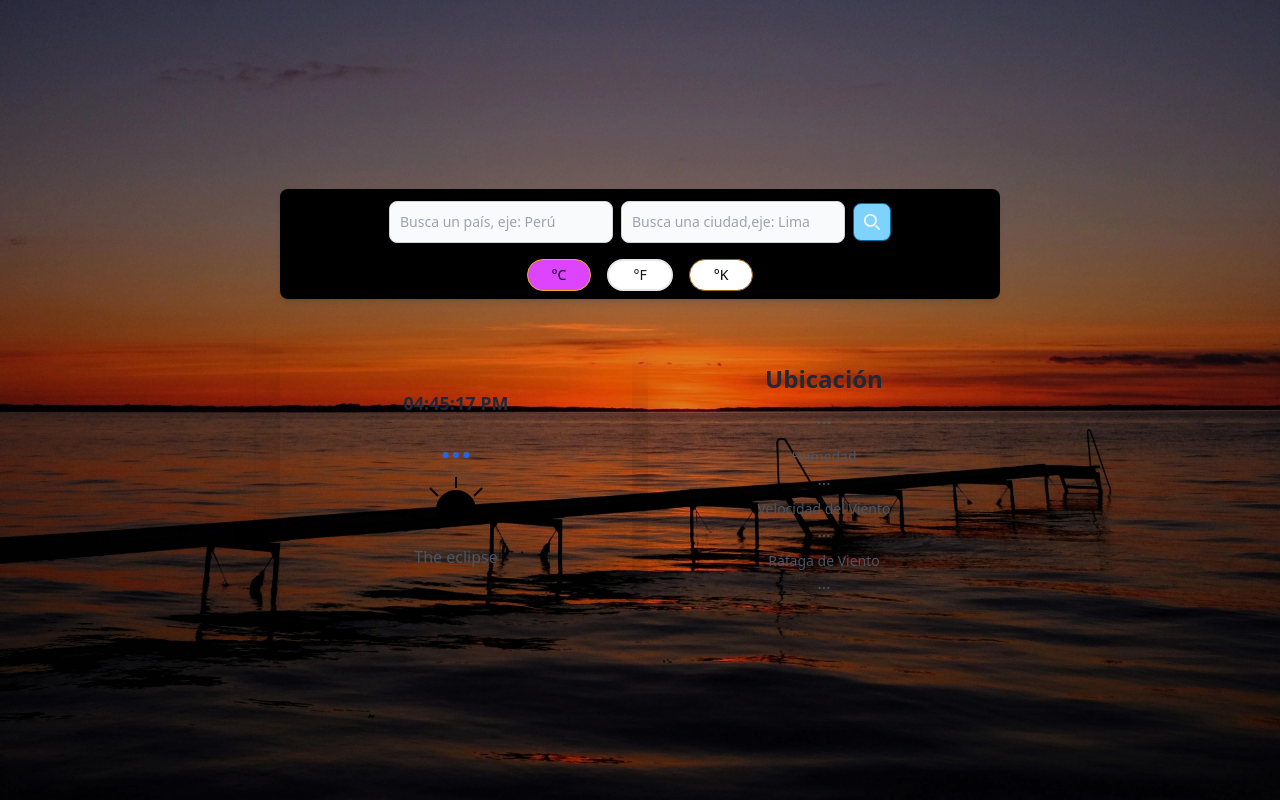
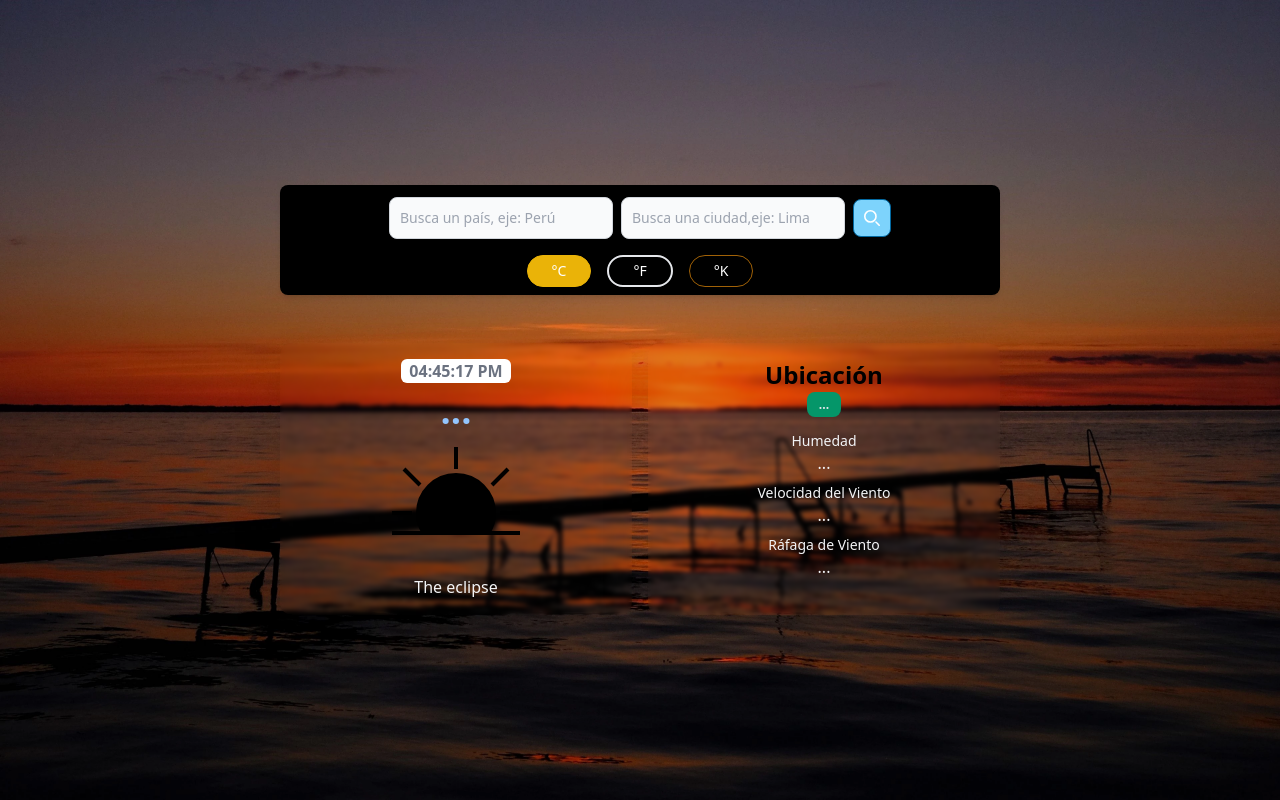
Before and after one commit to Joselow/weather-app, a website with bundled scripts: page index.html in a window 1280 px wide. Built offline with nearby package versions, Linux system fonts and the light colour scheme; no server answers.

Commit message:
[c] styles

```diff
--- a/helpers/index.js
+++ b/helpers/index.js
@@ -1,4 +1,4 @@
-import { unitsMap } from '../constants/units.js'
+import { units, unitsMap } from '../constants/units.js'
 import { currentHour } from '../utils/time.js'
 import { tempValue, icon, located, description, windS, windG, meteor, humidity, scaleC, scaleF, scaleK } from '../constants/htmlElements.js'
 import { meteorInSpanish } from '../constants/units.js'
@@ -59,7 +59,7 @@ export function changeBg ( hour) {
   }else if ( hour > 12 ) {
     document.body.style = 'background-image: url("static/afternoon.webp")'
   }else{
-    document.body.style = 'background-image: url("static/morning.jpg");color:#000'
+    document.body.style = 'background-image: url("static/morning.webp");color:#000'
   }
 }
 
@@ -74,9 +74,23 @@ export function setActiveScale(activeScale) {
   scales.forEach(scale => {
     const element = scale.element
     if (scale.name === activeScale) {
-      element.style.background = '#d4f'
+      if(activeScale === units.celcius.name) {
+        element.classList.add('bg-yellow-500')
+      } else if (activeScale === units.fahrenheit.name) {
+        element.classList.add('bg-gray-200', 'text-gray-950')
+      }
+      else {
+        element.classList.add('bg-purple-800')
+      }
     } else {
-      element.style.background = '#fff'
+      if(scale.name === units.celcius.name) {
+        element.classList.remove('bg-yellow-500')
+      } else if (scale.name === units.fahrenheit.name) {
+        element.classList.remove('bg-gray-200', 'text-gray-950')
+      }
+      else {
+        element.classList.remove('bg-purple-800')
+      }
     }
   });
 }
--- a/index.html
+++ b/index.html
@@ -6,6 +6,9 @@
     <title>Clima</title>
 
     <meta name="viewport" content="width=device-width, initial-scale=1.0" />
+
+    <link rel="preload" href="./static/morning.webp" as="image">
+
 
     <script src="https://cdn.tailwindcss.com"></script>
     <style>
@@ -102,21 +105,21 @@
             <button
               type="button"
               id="scale-c"
-              class="scale-c border border-yellow-500 border hover:bg-yellow-500 focus:outline-none focus:ring-4 focus:ring-yellow-300 font-medium rounded-full text-sm py-1 px-6 text-center me-2 mb-2"
+              class="scale-c text-white border border-yellow-500 border hover:bg-yellow-500 focus:outline-none focus:ring-2 focus:ring-yellow-200 font-medium rounded-full text-sm py-1 px-6 text-center me-2 mb-2"
             >
               °C
             </button>
             <button
               type="button"
               id="scale-f"
-              class="scale-f py-1 px-6 me-2 mb-2 text-sm font-medium text-gray-900 focus:outline-none bg-white rounded-full border-2 border-gray-200 hover:bg-gray-200 hover:text-blue-700 focus:z-10 focus:ring-4 focus:ring-gray-100"
+              class="scale-f text-white py-1 px-6 me-2 mb-2 text-sm font-medium text-gray-900 focus:outline-none rounded-full border-2 border-gray-200 hover:bg-gray-200 hover:text-blue-700 focus:ring-2 focus:ring-gray-400"
             >
               °F
             </button>
             <button
               type="button"
               id="scale-k"
-              class="scale-k border-yellow-700 border hover:bg-purple-800 focus:outline-none focus:ring-4 focus:ring-purple-300 font-medium rounded-full text-sm py-1 px-6 text-center mb-2"
+              class="scale-k text-white border-yellow-700 border hover:bg-purple-800 focus:outline-none focus:ring-2 focus:ring-purple-300 font-medium rounded-full text-sm py-1 px-6 text-center mb-2"
             >
               °K
             </button>
@@ -125,81 +128,81 @@
       </div>
 
       <div
-        class="message hidden absolute top-2 right-2 bg-red-600 text-white px-8 py-1.5"
+        class="message rounded-lg hidden absolute top-2 right-2 bg-red-600 text-white px-8 py-1.5"
       >
         Mensaje de error
       </div>
 
       <div
-        class="content-weather grid grid-cols-1 md:grid-cols-2 gap-4 rounded-lg shadow-md p-6"
+        class="content-weather grid grid-cols-1 md:grid-cols-2 gap-4 p-6"
       >
         <div
-          class="content-child weather flex items-center justify-center flex-col p-4 rounded-lg border-gray-900 border-1 shadow-2xl"
+          class="backdrop-blur-[2px] content-child weather flex items-center justify-center flex-col p-4 rounded-xl border-gray-900 border-1 shadow-2xl"
         >
-          <h3 class="time text-lg font-semibold text-gray-800 dark:text-white">
+          <h3 class="time font-semibold bg-white text-gray-500 rounded-md px-2 text-md">
             Hora
           </h3>
 
           <h2
-            class="temperature-value text-4xl font-bold text-blue-600 dark:text-blue-300 mt-2"
+            class="temperature-value text-4xl font-bold text-blue-300  mt-2"
           >
             ...
           </h2>
 
           <img
-            class="icon w-16 h-16 mt-2"
+            class="icon w-32 h-32 mt-2"
             src="animated/weather_sunset.svg"
             alt="Icono del clima"
           />
 
           <h3
-            class="observation text-base font-medium text-gray-600 dark:text-gray-400 mt-2"
+            class="observation text-base font-medium text-gray-100 mt-2"
           >
             The eclipse
           </h3>
         </div>
 
         <div
-          class="content-child place p-4 border-gray-900 border-1 shadow-2xl rounded-lg text-center"
+          class="backdrop-blur-[2px] content-child place p-4 border-1 shadow-2xl rounded-xl text-center"
         >
-          <h2 class="location text-2xl font-bold text-gray-800 dark:text-white">
+          <h2 class="location text-2xl font-bold text-black dark:text-white">
             Ubicación
           </h2>
 
           <h3
-            class="meteor text-lg font-semibold text-gray-600 dark:text-gray-400 mt-2"
+            class="meteor text-lg font-semibold text-gray-200 bg-emerald-600 py-1 px-3 rounded-lg inline text-xs"
           >
             ...
           </h3>
 
           <div class="flex flex-col mt-4">
-            <label class="text-sm font-medium text-gray-600 dark:text-gray-400"
+            <label class="text-sm font-medium text-gray-100"
               >Humedad</label
             >
             <h3
-              class="humidity text-base font-medium text-gray-600 dark:text-gray-400"
+              class="humidity text-base font-medium text-gray-100"
             >
               ...
             </h3>
           </div>
 
           <div class="flex flex-col mt-2">
-            <label class="text-sm font-medium text-gray-600 dark:text-gray-400"
+            <label class="text-sm font-medium text-gray-100"
               >Velocidad del Viento</label
             >
             <h3
-              class="wind-speed text-base font-medium text-gray-600 dark:text-gray-400"
+              class="wind-speed text-base font-medium text-gray-100"
             >
               ...
             </h3>
           </div>
 
           <div class="flex flex-col mt-2">
-            <label class="text-sm font-medium text-gray-600 dark:text-gray-400"
+            <label class="text-sm font-medium text-gray-100"
               >Ráfaga de Viento</label
             >
             <h3
-              class="wind-gust text-base font-medium text-gray-600 dark:text-gray-400"
+              class="wind-gust text-base font-medium text-gray-100"
             >
               ...
             </h3>
```
